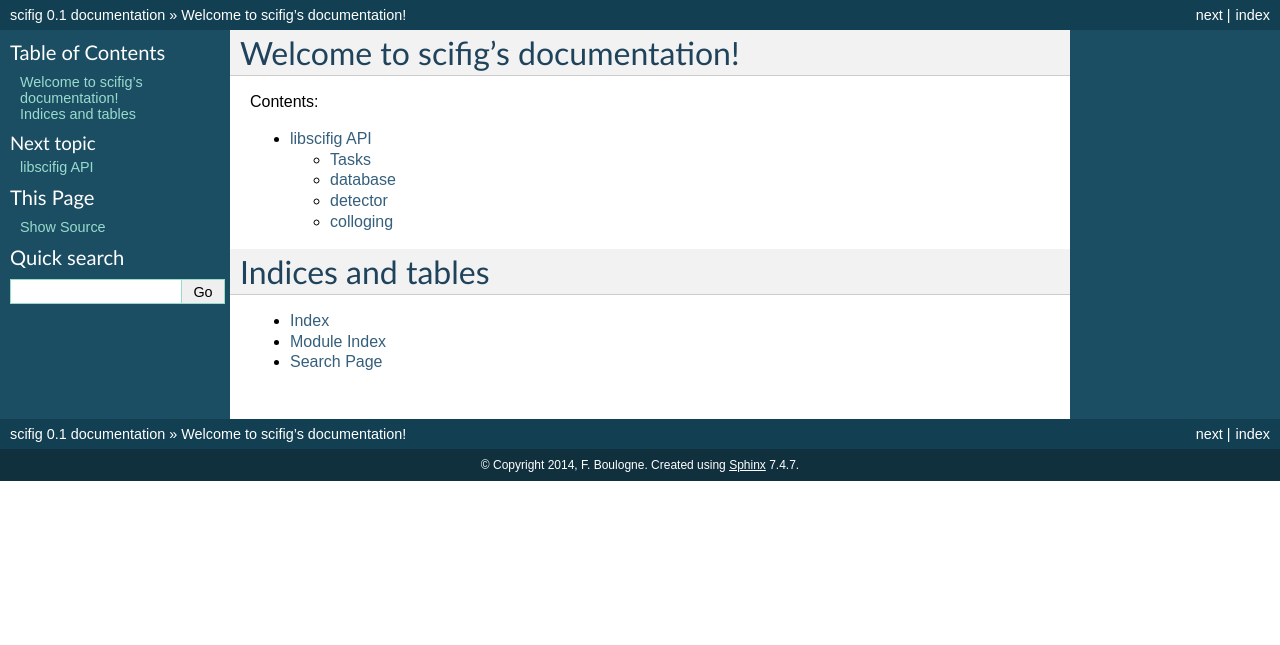
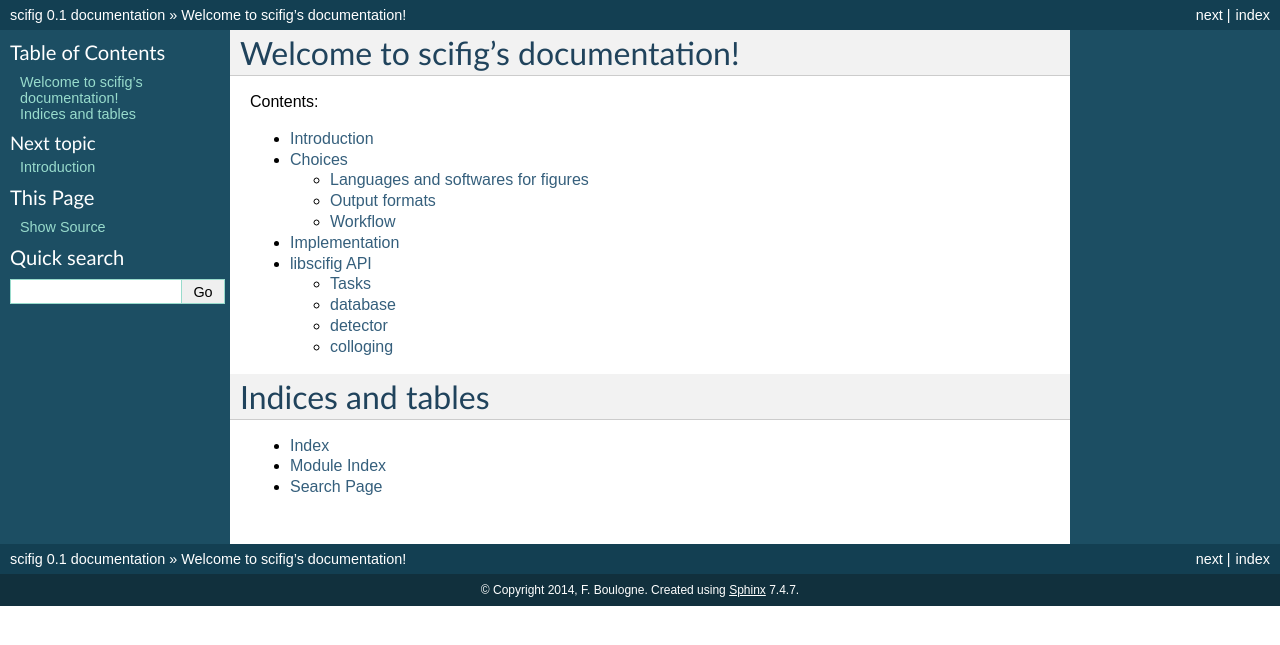
Before and after one commit to sciunto-org/scifig, a Sphinx documentation site: the page built from doc/source/index.rst, in a window 1280 px wide. Shown: the top 645 px of the page. Built offline with Sphinx 7.4.7, drawn with Linux system fonts in a browser that asks for light colours; some of the changed lines change nothing that is shown.

Commit message:
[DOC] add what

```diff
--- a/doc/source/index.rst
+++ b/doc/source/index.rst
@@ -11,6 +11,7 @@
 .. toctree::
    :maxdepth: 2
 
+   what.rst
    api.rst
 
 
--- /dev/null
+++ b/doc/source/what.rst
@@ -0,0 +1,99 @@
+Introduction
+============
+
+Making figures for presentations, websites or publications usually take
+a lot of time. However, the process is usually the same (compile,
+convert and export). Thus, automation must be used to focus on the
+content and not on managing files. Based on this observation, I
+conceived a workflow and I wrote a software that automate this task.
+
+The source code is available here: https://github.com/sciunto-org/scifig
+
+Choices
+=======
+
+Languages and softwares for figures
+-----------------------------------
+
+We need to choose a technology to make figures. I like to write code,
+I'm efficient that way, so I choose LaTeX because I already use it for
+my documents and my presentations. To draw figures, pstricks or Tikz can
+be used. I tried both and Tikz looked to me more efficient (for loops
+for instance). To make plots, I'm familiar with
+`gnuplot <http://www.gnuplot.info/>`__ for almost a decade now. Gnuplot
+has a tikz terminal and this is lucky. It will be very easy to combine
+drawings and plots. For rare other needs (chemical formulae), LaTeX
+usually have what we need.
+
+`Ktikz <http://kde-apps.org/content/show.php/ktikz?content=63188>`__ and
+`gummi <https://github.com/alexandervdm/gummi>`__ are really helpful to
+prepare drawings. They refresh the output while you edit the code. It's
+almost a live mode.
+
+Output formats
+--------------
+
+-  tex (standalone file)
+-  eps
+-  pdf
+-  svg
+
+Workflow
+--------
+
+Now, we need to find a strategy to make our figures.
+
+Drawings
+~~~~~~~~
+
+-  tikz file: the code you write with Ktiz for instance, between \\begin
+   and \\end{tikzpicture}
+-  tex file: we decorate the tikz file with some packages and a document
+   class (standalone) to have a croped image
+-  pdf file: the tex file compiled with pdflatex
+-  eps file: pdf to eps
+-  svg file: pdf to svg
+
+Plots with gnuplot
+~~~~~~~~~~~~~~~~~~
+
+-  plt file: this is the standard gnuplot script to make a figure, with
+   tikz terminal
+-  tikz file: code generated by gnuplot
+-  plttikz files: optional, inject tikz code before or after the code
+   generated by gnuplot. It allows to draw in plots!
+-  tex file: we decorate the plttikz file with some packages and a
+   document class (standalone) to have a cropped image
+-  pdf file: the tex file compiled with pdflatex
+-  eps file: pdf to eps
+-  svg file: pdf to svg
+
+ Others
+~~~~~~~
+
+Any other chain for another tool can be implemented, such as matplotlib
+in python, which has a tikz terminal too.
+
+Implementation
+==============
+
+My first implementation (around 2007) was based on shell scripts and
+makefile. Quickly coded, but not easy to maintain and the code tend to
+become hard to read very rapidly.
+
+The second implementation (around 2011) used
+`waf <https://github.com/waf-project/waf>`__, a build to in python. The
+idea was to reuse something existing rather than writing from scratch a
+workflow. However, in practice, waf is not full adapted for the workflow
+I need. I made a working version I used for almost 4-5 years, I found
+interesting features (colored output, src and build separated, export
+function) but the addition of new workflow would require a lot of
+energy.
+
+Then, I arrived to write a third version, from scratch since I know
+perfectly what I need:
+
+-  a database to record what must be recompiled based on modifications
+-  a detector to guess the right rule to apply (based on file formats)
+-  a set of rules to build the figure
+-  a nice output
```
